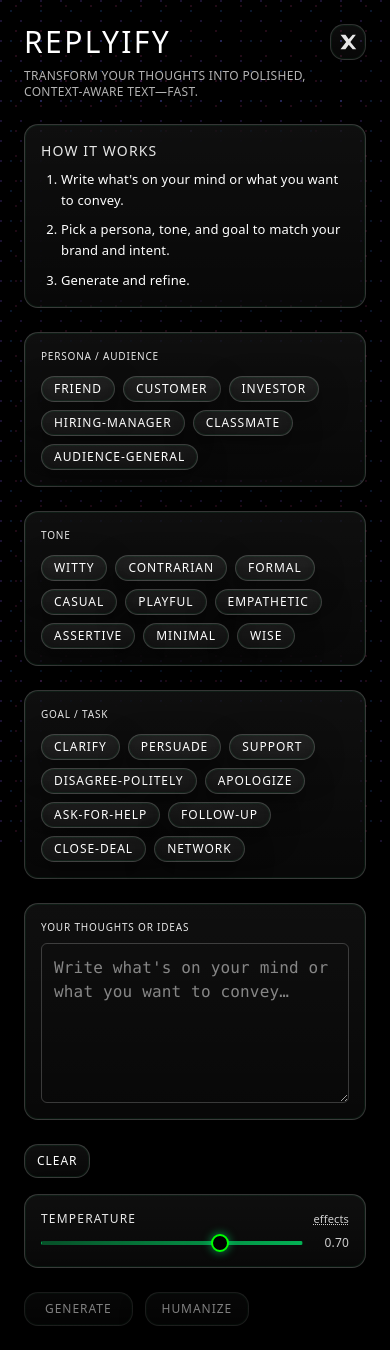
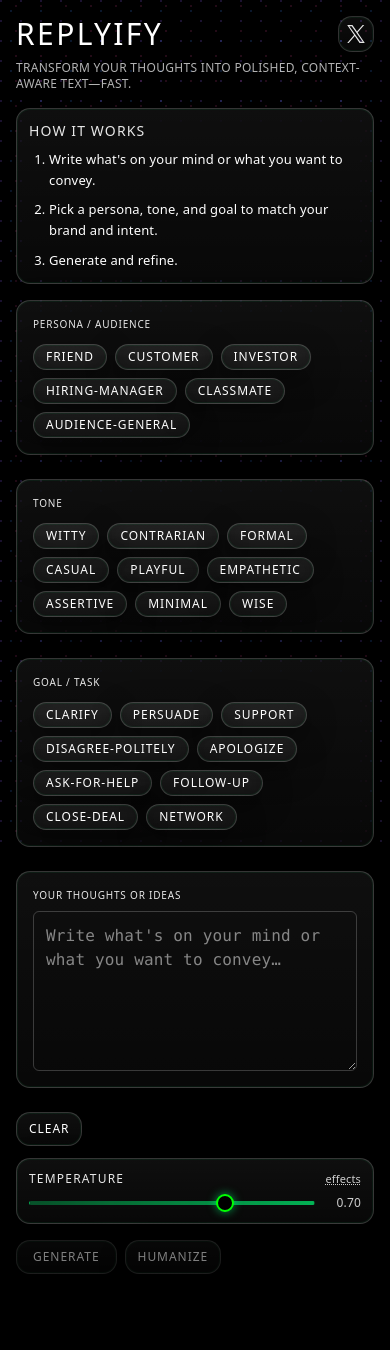
Before and after one commit to Shrysxs/replyify, a Next.js app: page / in a window 390 px wide. Shown: the top 1350 px of the page. After the commit the page ends 1290 px from the top, so only its background shows below. Built offline with nearby package versions, Linux system fonts and the light colour scheme; no server answers.

Commit message:
x logo , ui ux fixes

```diff
--- a/src/app/page.tsx
+++ b/src/app/page.tsx
@@ -142,23 +142,23 @@
   }
 
   return (
-    <main className="mx-auto max-w-6xl p-6 grid gap-6">
+    <main className="mx-auto max-w-6xl p-4 sm:p-6 grid gap-4 sm:gap-6 min-h-screen">
       <header className="grid gap-2">
         <div className="flex items-center justify-between gap-3">
           <h1 className="retro text-3xl uppercase tracking-widest">REPLYIFY</h1>
           <a
-            href="https://x.com/xshrey_9"
+            href="https://x.com/Shrysxs"
             target="_blank"
             rel="noopener noreferrer"
-            aria-label="Open X profile @xshrey_9"
+            aria-label="Open X profile @Shrysxs"
             className="no-underline opacity-90 hover:opacity-100 transition-opacity"
             style={{ color: "var(--foreground)" }}
           >
-            <div className="glass neon-hover rounded-full p-2 border border-white/20">
+            <div className="glass neon-hover rounded-full p-2 border border-white/20 flex items-center justify-center">
               <svg
                 width="18"
                 height="18"
-                viewBox="0 0 24 24"
+                viewBox="0 0 1200 1227"
                 xmlns="http://www.w3.org/2000/svg"
                 aria-hidden="true"
                 focusable="false"
@@ -166,7 +166,7 @@
               >
                 <path
                   fill="currentColor"
-                  d="M18.244 2.25 12.98 8.248 8.6 2.25H2l7.513 9.898L2 21.75h6.6l4.38-5.998 5.27 5.998H23l-7.9-9.76 7.4-9.74h-4.256Z"
+                  d="M714.163 519.284L1160.89 0H1055.03L667.137 450.887L357.328 0H0L468.492 681.821L0 1226.37H105.866L515.491 750.218L842.672 1226.37H1200L714.137 519.284H714.163ZM569.165 687.828L521.697 619.934L144.011 79.6944H306.615L611.412 515.685L658.88 583.579L1055.08 1150.3H892.476L569.165 687.854V687.828Z"
                 />
               </svg>
               <span className="sr-only">X</span>
@@ -178,8 +178,8 @@
         </p>
       </header>
 
-      <div className="grid gap-6 md:grid-cols-2">
-        <section aria-labelledby="how-it-works-title" className="grid gap-2 glass neon-hover p-4">
+      <div className="grid gap-4 sm:gap-6 lg:grid-cols-2">
+        <section aria-labelledby="how-it-works-title" className="grid gap-2 glass neon-hover p-3 sm:p-4">
           <h2 id="how-it-works-title" className="text-sm uppercase tracking-widest opacity-90 retro">
             How it works
           </h2>
@@ -196,13 +196,13 @@
           </ol>
         </section>
 
-        <section className="grid gap-4">
+        <section className="grid gap-3 sm:gap-4">
           <PromptConfigurator
             value={config}
             onChange={setConfig}
           />
           {/* Temperature Slider */}
-          <div className="grid gap-2 glass neon-hover p-4">
+          <div className="grid gap-2 glass neon-hover p-3 sm:p-4">
             <div className="flex items-center justify-between">
               <label htmlFor="temp" className="text-xs uppercase tracking-widest opacity-90">Temperature</label>
               <div className="tooltip text-[11px] opacity-80">
@@ -229,15 +229,15 @@
           </div>
         </section>
 
-        <section className="grid content-start gap-4">
-          <div className="flex items-center gap-3">
+        <section className="grid content-start gap-3 sm:gap-4 lg:col-span-2">
+          <div className="flex flex-wrap items-center gap-2 sm:gap-3">
             <button
               type="button"
               onClick={handleGenerate}
               disabled={loading || humanizing || !config.input}
               aria-busy={loading}
               aria-controls="reply-output"
-              className="glass neon-hover border px-5 py-2 text-xs uppercase tracking-wider disabled:opacity-50 border-[var(--accent)] text-[var(--accent)]"
+              className="glass neon-hover border px-4 sm:px-5 py-2 text-xs uppercase tracking-wider disabled:opacity-50 border-[var(--accent)] text-[var(--accent)] flex-shrink-0"
             >
               {loading ? (
                 <span>
@@ -252,7 +252,7 @@
               onClick={handleHumanize}
               disabled={humanizing || loading || !output}
               aria-busy={humanizing}
-              className="glass neon-hover border border-white/30 px-4 py-2 text-xs uppercase tracking-wider disabled:opacity-50"
+              className="glass neon-hover border border-white/30 px-3 sm:px-4 py-2 text-xs uppercase tracking-wider disabled:opacity-50 flex-shrink-0"
             >
               {humanizing ? (
                 <span>
@@ -263,12 +263,12 @@
               )}
             </button>
             {error ? (
-              <span role="alert" aria-live="assertive" className="text-xs text-red-400 uppercase tracking-wide">{error}</span>
+              <span role="alert" aria-live="assertive" className="text-xs text-red-400 uppercase tracking-wide break-words">{error}</span>
             ) : null}
           </div>
 
           {output ? (
-            <section id="reply-output" className="terminal glass neon-hover p-4 flicker" aria-live="polite">
+            <section id="reply-output" className="terminal glass neon-hover p-3 sm:p-4 flicker" aria-live="polite">
               <div className="flex items-center justify-between mb-2">
                 <div className="text-[10px] uppercase opacity-75">OUTPUT</div>
                 <div className="flex items-center gap-2">
@@ -276,14 +276,14 @@
                     type="button"
                     onClick={handleCopy}
                     disabled={!output}
-                    className="glass neon-hover border border-white/30 px-2 py-1 text-[10px] uppercase tracking-widest disabled:opacity-50"
+                    className="glass neon-hover border border-white/30 px-2 py-1 text-[10px] uppercase tracking-widest disabled:opacity-50 flex-shrink-0"
                     aria-label="Copy output to clipboard"
                   >
                     {copied ? "COPIED" : "COPY"}
                   </button>
                 </div>
               </div>
-              <div className="whitespace-pre-wrap leading-relaxed typewriter">{output}</div>
+              <div className="whitespace-pre-wrap leading-relaxed typewriter break-words overflow-hidden">{output}</div>
             </section>
           ) : null}
         </section>
```
